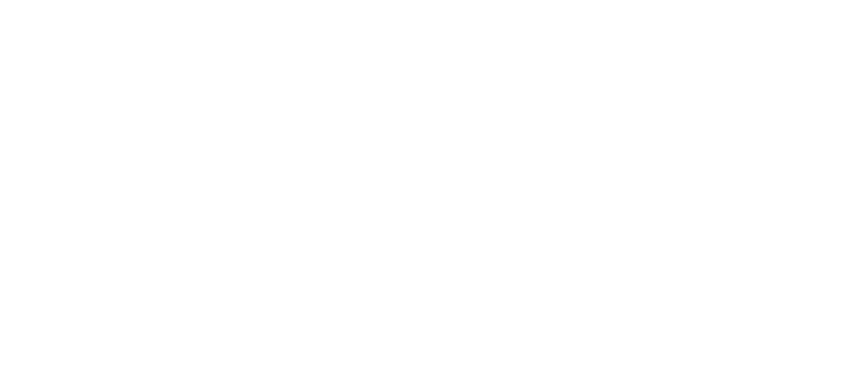
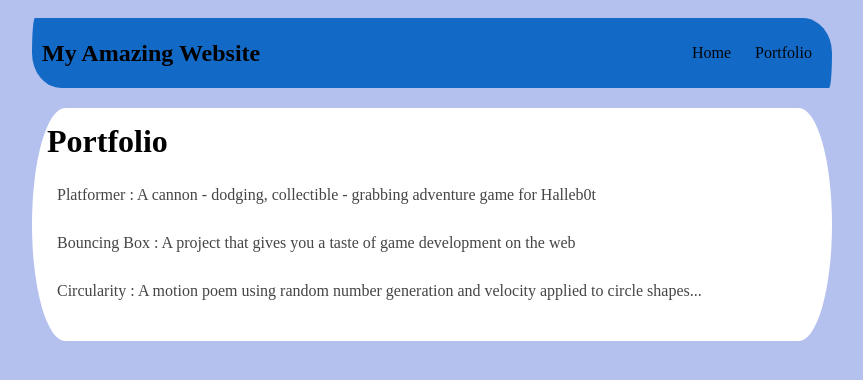
Before and after one commit to Tacoeater08/Tacoeater08.github.io, a plain HTML site: page portfolio.html in a window 1280 px wide. Shown: the whole page, without its empty margins (208-1071 px from the left). Drawn offline with Linux system fonts and the light colour scheme.

Commit message:
add portfolio.html file

```diff
--- a/portfolio.html
+++ b/portfolio.html
@@ -0,0 +1,33 @@
+<!DOCTYPE HTML>
+<html>
+    <head>
+        <title> Michael's Amazing Website </title>
+        <link rel="stylesheet" href="style.css">
+    </head>
+
+    <body>
+      <div id="all-contents">
+<nav>
+    <h1>My Amazing Website</h1>
+            <ul id="nav-ul">
+                <li class="nav-li">
+                    <a class="nav-a" href="index.html">Home</a>
+                </li>
+                <li class="nav-li">
+                    <a class="nav-a" href="portfolio.html">Portfolio</a>
+                </li>
+            </ul>
+</nav>
+<main>
+    <div class="content">
+        <h1>Portfolio</h1>
+        <ul id="portfolio">
+            <li><a href="projects/platformer/">Platformer : A cannon - dodging, collectible - grabbing adventure game for Halleb0t</a></li>
+            <li><a href="projects/bouncing-box/">Bouncing Box : A project that gives you a taste of game development on the web </a></li>
+            <li><a href="projects/circularity/">Circularity : A motion poem using random number generation and velocity applied to circle shapes...</a></li>
+        </ul>
+    </div>
+</main>
+      </div>
+    </body>
+</html>
--- a/style.css
+++ b/style.css
@@ -65,3 +65,28 @@ main {
 h2, h3 {
     margin: 0px;
 }
+  /* portfolio styles */
+  .content h1 {
+    color: black;
+}
+
+#portfolio {
+    list-style-type: none;
+    padding-left: 0;
+}
+
+#portfolio li {
+    background: #fff;
+    padding: 10px;
+    border-radius: 10px;
+    margin-bottom: 10px;
+}
+
+#portfolio li:hover {
+    background: #eee;
+}
+
+#portfolio a {
+    text-decoration: none;
+    color: #454545;
+}
```
